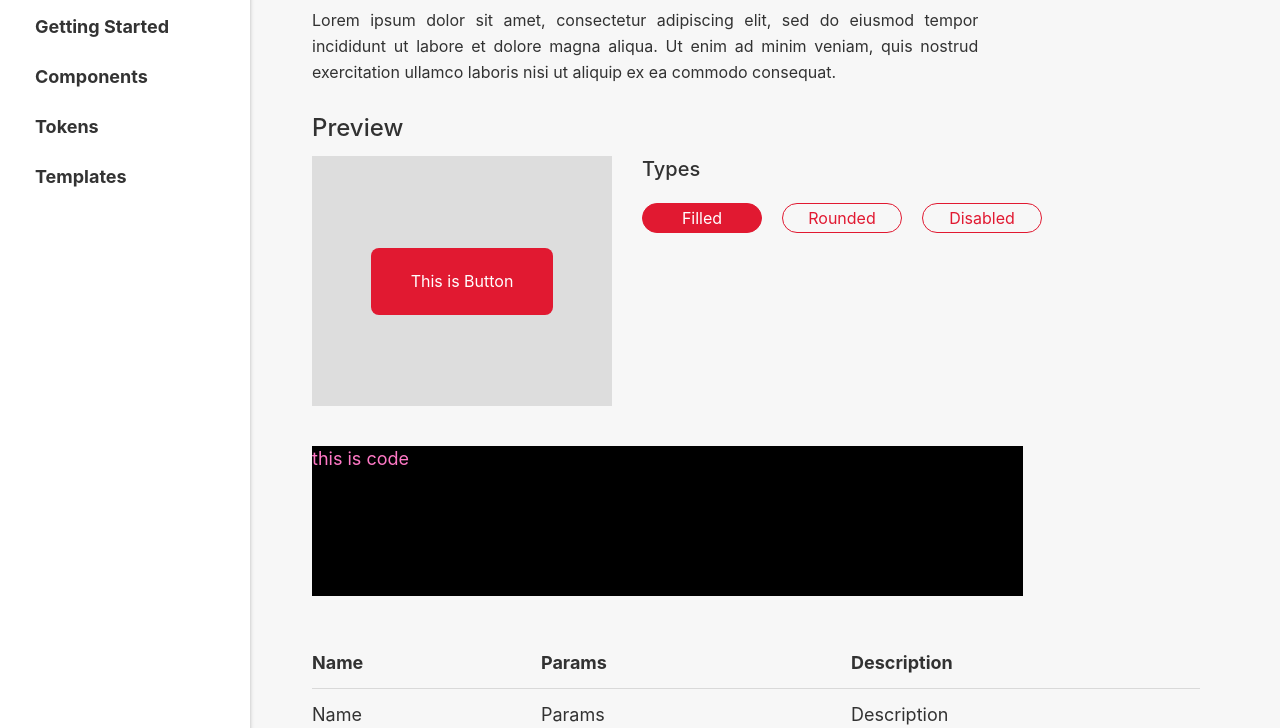
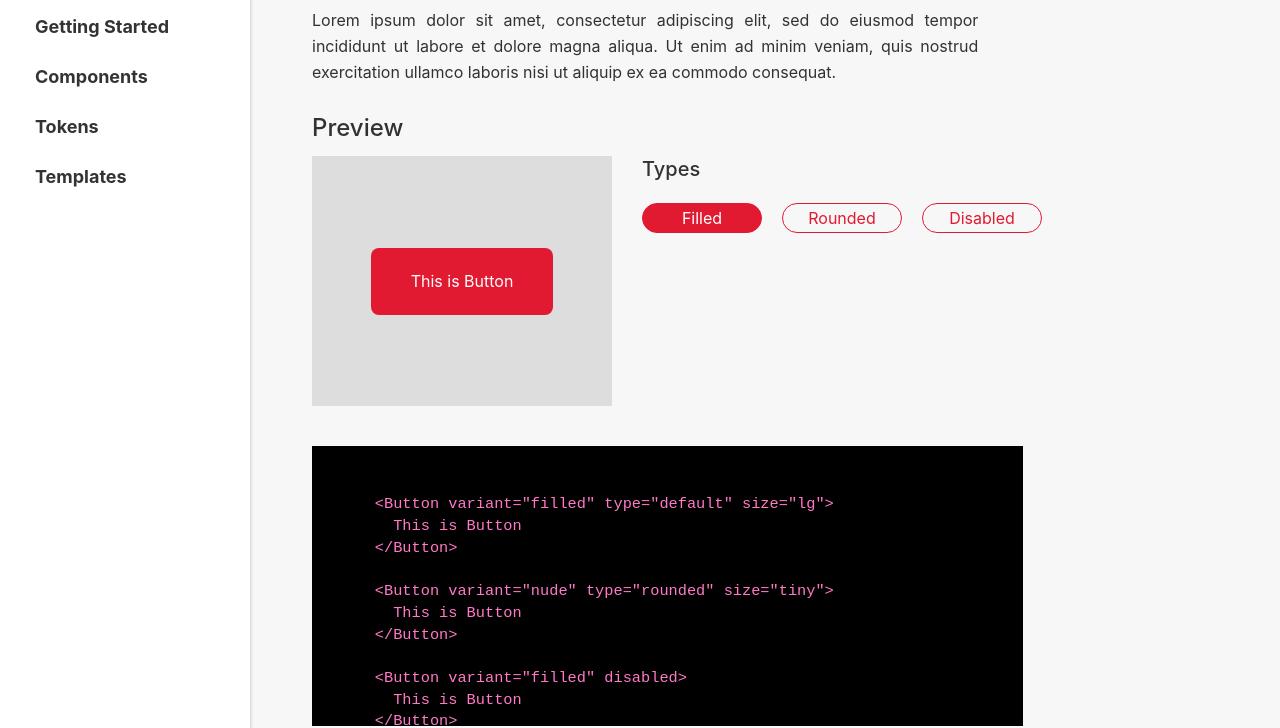
Before and after one commit to oss-homecredit-id/direct, a Gatsby site: page /components/button in a window 1280 px wide. Shown: the part 82-810 px from the top of the page. Built offline with nearby package versions, Linux system fonts and the light colour scheme; Gatsby itself is replaced by a stand-in of ours; some packages are replaced by stand-ins of ours.

Commit message:
update temporary documentation

```diff
--- a/src/components/CompLayout/CompLayout.css
+++ b/src/components/CompLayout/CompLayout.css
@@ -80,10 +80,11 @@
 
 .comp-code {
   width: 80%;
-  height: 150px;
+  height: 35vh;
   background-color: black;
   color: #ff79c6;
-  font: 12px;
+  font-size: 12px;
+  overflow: auto;
 }
 
 @media only screen and (max-width: 768px) {
--- a/src/components/CompLayout/CompLayout.js
+++ b/src/components/CompLayout/CompLayout.js
@@ -2,7 +2,13 @@ import React, { useState } from "react";
 import "./CompLayout.css";
 import Table from "../../lib/Table/Table";
 
-const CompLayout = ({ compName, compDesc, compVariation, compData }) => {
+const CompLayout = ({
+  compName,
+  compDesc,
+  compVariation,
+  compData,
+  compCode,
+}) => {
   const [item, setItem] = useState(compVariation[0].var);
 
   return (
@@ -39,7 +45,10 @@ const CompLayout = ({ compName, compDesc, compVariation, compData }) => {
         </div>
       </div>
 
-      <div className="comp-code">this is code</div>
+      <div className="comp-code">
+        <pre>{compCode}</pre>
+      </div>
+      {compData}
       <Table
         tableHead={["Name", "Params", "Description"]}
         tableData={["Name", "Params", "Description"]}
--- a/src/pages/components/button.js
+++ b/src/pages/components/button.js
@@ -24,19 +24,32 @@ const ButtonPage = () => {
     {
       name: "Disabled",
       var: (
-        <Button variant="fileld" disabled>
+        <Button variant="filled" disabled>
           This is Button
         </Button>
       ),
     },
   ];
 
+  const buttonCode = `
+    <Button variant="filled" type="default" size="lg">
+      This is Button
+    </Button>
+
+    <Button variant="nude" type="rounded" size="tiny">
+      This is Button
+    </Button>
+
+    <Button variant="filled" disabled>
+      This is Button
+    </Button>`;
   return (
     <Layout>
       <CompLayout
         compName="Button"
         compDesc="Lorem ipsum dolor sit amet, consectetur adipiscing elit, sed do eiusmod tempor incididunt ut labore et dolore magna aliqua. Ut enim ad minim veniam, quis nostrud exercitation ullamco laboris nisi ut aliquip ex ea commodo consequat."
         compVariation={button}
+        compCode={buttonCode}
       ></CompLayout>
     </Layout>
   );
```
Also changed, not shown: src/pages/components/text.js (+17 -0 lines).
